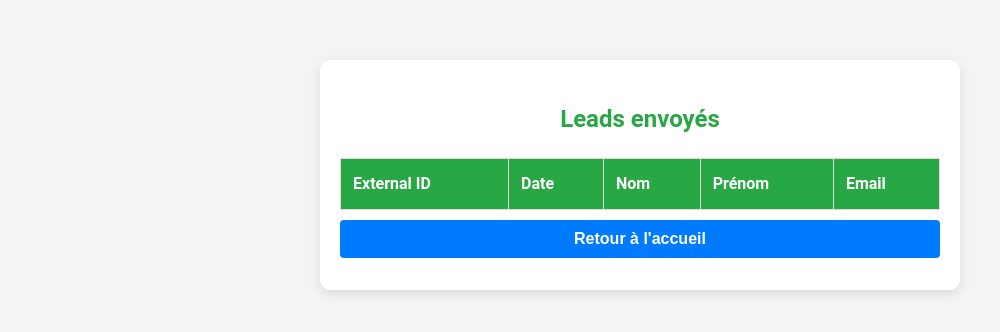
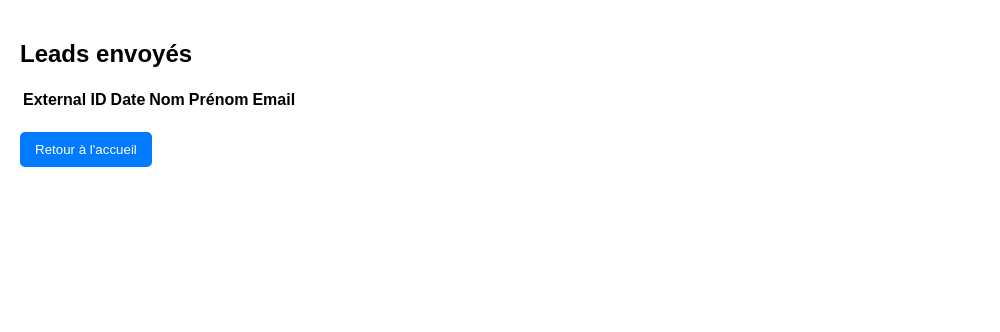
Before and after one commit to Devlinkmaroc/leadsRI, a plain HTML site: page visualisation.html in a window 1280 px wide. Shown: the whole page, without its empty margins (0-1000 px from the left). Drawn offline with Linux system fonts and the light colour scheme.

Commit message:
Update style.css

```diff
--- a/style.css
+++ b/style.css
@@ -1,129 +1,54 @@
-:root {
-    --primary-color: #28a745;
-    --primary-color-hover: #218838;
-    --secondary-color: #fff;
-    --background-color: #f4f4f4;
-    --font-color: #333;
-    --border-color: #ddd;
-    --shadow-color: rgba(0, 0, 0, 0.1);
-    --button-back-color: #007bff;
-    --button-back-hover: #0056b3;
-}
-
 body {
-    font-family: 'Roboto', sans-serif;
-    background-color: var(--background-color);
-    color: var(--font-color);
+    font-family: Arial, sans-serif;
     margin: 0;
-    padding: 20px;
-    line-height: 1.6;
-}
-
-.container {
-    max-width: 1200px;
-    margin: auto;
     padding: 20px;
 }
 
-.lead-form, .leads-view {
-    background-color: var(--secondary-color);
-    padding: 20px;
-    border-radius: 10px;
-    max-width: 600px;
-    margin: 40px auto;
-    box-shadow: 0 4px 12px var(--shadow-color);
-    transition: transform 0.3s ease-in-out, box-shadow 0.3s ease-in-out;
+h1 {
+    color: #333;
 }
 
-.lead-form:hover, .leads-view:hover {
-    transform: translateY(-5px);
-    box-shadow: 0 6px 18px var(--shadow-color);
+form {
+    margin: 20px 0;
+    max-width: 500px;
+    margin: auto; /* Centrer le formulaire */
 }
 
-.lead-form h2, .leads-view h2 {
-    margin-bottom: 20px;
-    font-size: 24px;
-    color: var(--primary-color);
-    text-align: center;
+label {
+    display: block;
+    margin-top: 10px;
 }
 
-input, select, button {
+input, select {
     width: 100%;
-    padding: 12px;
-    margin: 12px 0;
-    border-radius: 6px;
-    border: 1px solid var(--border-color);
-    font-size: 16px;
-    transition: border 0.3s ease-in-out, background-color 0.3s ease-in-out;
-}
-
-input:focus, select:focus {
-    border-color: var(--primary-color);
-    outline: none;
+    padding: 10px;
+    margin-top: 5px;
 }
 
 button {
-    background-color: var(--primary-color);
-    color: var(--secondary-color);
-    font-weight: bold;
+    margin-top: 20px;
+    padding: 10px 15px;
+    background-color: #007BFF;
+    color: white;
+    border: none;
+    border-radius: 5px;
     cursor: pointer;
-    border: none;
-    transition: background-color 0.3s ease-in-out;
 }
 
 button:hover {
-    background-color: var(--primary-color-hover);
+    background-color: #0056b3;
 }
 
-table {
-    width: 100%;
-    border-collapse: collapse;
-    margin-top: 20px;
+.error-messages {
+    color: red;
+    margin-bottom: 20px;
 }
 
-th, td {
-    padding: 12px;
-    border: 1px solid var(--border-color);
-    text-align: left;
-    font-size: 16px;
-}
-
-th {
-    background-color: var(--primary-color);
-    color: var(--secondary-color);
-}
-
-td {
-    background-color: var(--secondary-color);
-}
-
-/* Style du bouton de retour à l'accueil */
-.back-button {
-    background-color: var(--button-back-color);
-    color: var(--secondary-color);
-    border: none;
-    padding: 10px 20px;
-    margin-top: 10px;
-    cursor: pointer;
-    font-size: 16px;
-    border-radius: 4px;
-    transition: background-color 0.3s ease-in-out;
-}
-
-.back-button:hover {
-    background-color: var(--button-back-hover);
-}
-
-@media (max-width: 768px) {
-    .lead-form, .leads-view {
-        padding: 15px;
-    }
-
-    input, select, button {
-        font-size: 14px;
-    }
-
-    th, td {
+@media (max-width: 600px) {
+    body {
         padding: 10px;
     }
+    form {
+        margin: 10px;
+    }
 }
```
